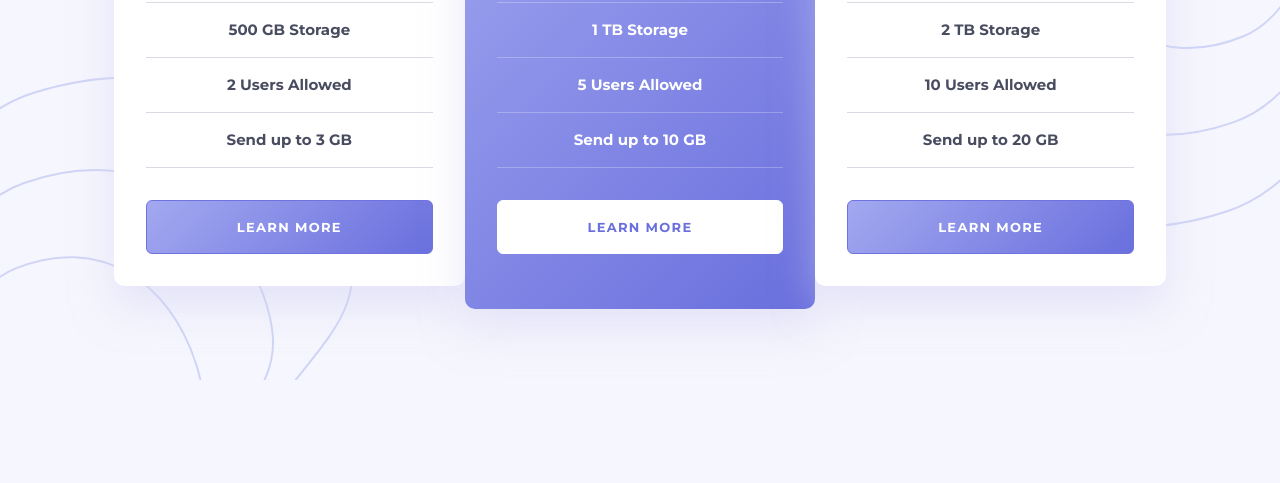
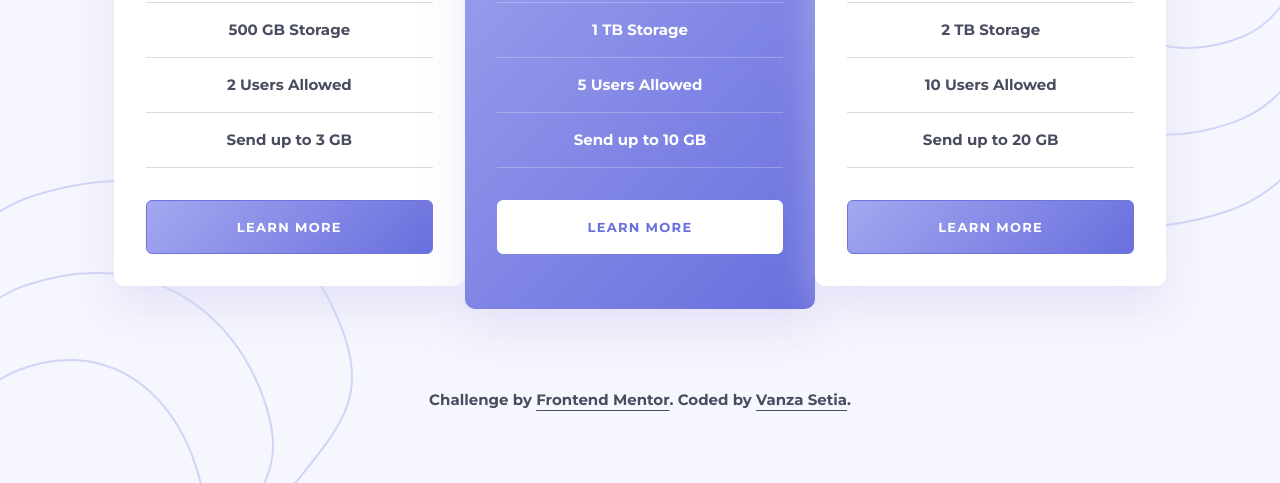
Before and after one commit to vanzasetia/pricing-component-with-toggle, a website: page bonus.html in a window 1280 px wide. Shown: the part 429-912 px from the top of the page. Before the commit the page ends 809 px from the top, so only its background shows below. Drawn offline with Linux system fonts and the light colour scheme.

Commit message:
Add attribution

```diff
--- a/bonus.html
+++ b/bonus.html
@@ -117,6 +117,17 @@
         </div>
       </div>
     </main>
+    <footer class="attribution">
+      <p>
+        Challenge by
+        <a class="attribution__link" href="https://www.frontendmentor.io"
+          >Frontend Mentor</a
+        >. Coded by
+        <a class="attribution__link" href="https://github.com/vanzasetia"
+          >Vanza Setia</a
+        >.
+      </p>
+    </footer>
     <script>
       if ("serviceWorker" in navigator) {
         window.addEventListener("load", () => {
--- /dev/null
+++ b/scss/components/_attribution.scss
@@ -0,0 +1,12 @@
+.attribution {
+  margin-top: 5rem;
+  margin-right: auto;
+  margin-left: auto;
+  max-width: 60ch;
+  text-align: center;
+}
+
+.attribution__link {
+  color: inherit;
+  text-underline-offset: 0.3em;
+}
--- a/scss/components/_index.scss
+++ b/scss/components/_index.scss
@@ -2,3 +2,4 @@
 @forward "toggle-pricing";
 @forward "card";
 @forward "button";
+@forward "attribution";
```
Also changed, not shown: index.html (+11 -0 lines), css/style.css, css/style.min.css.
